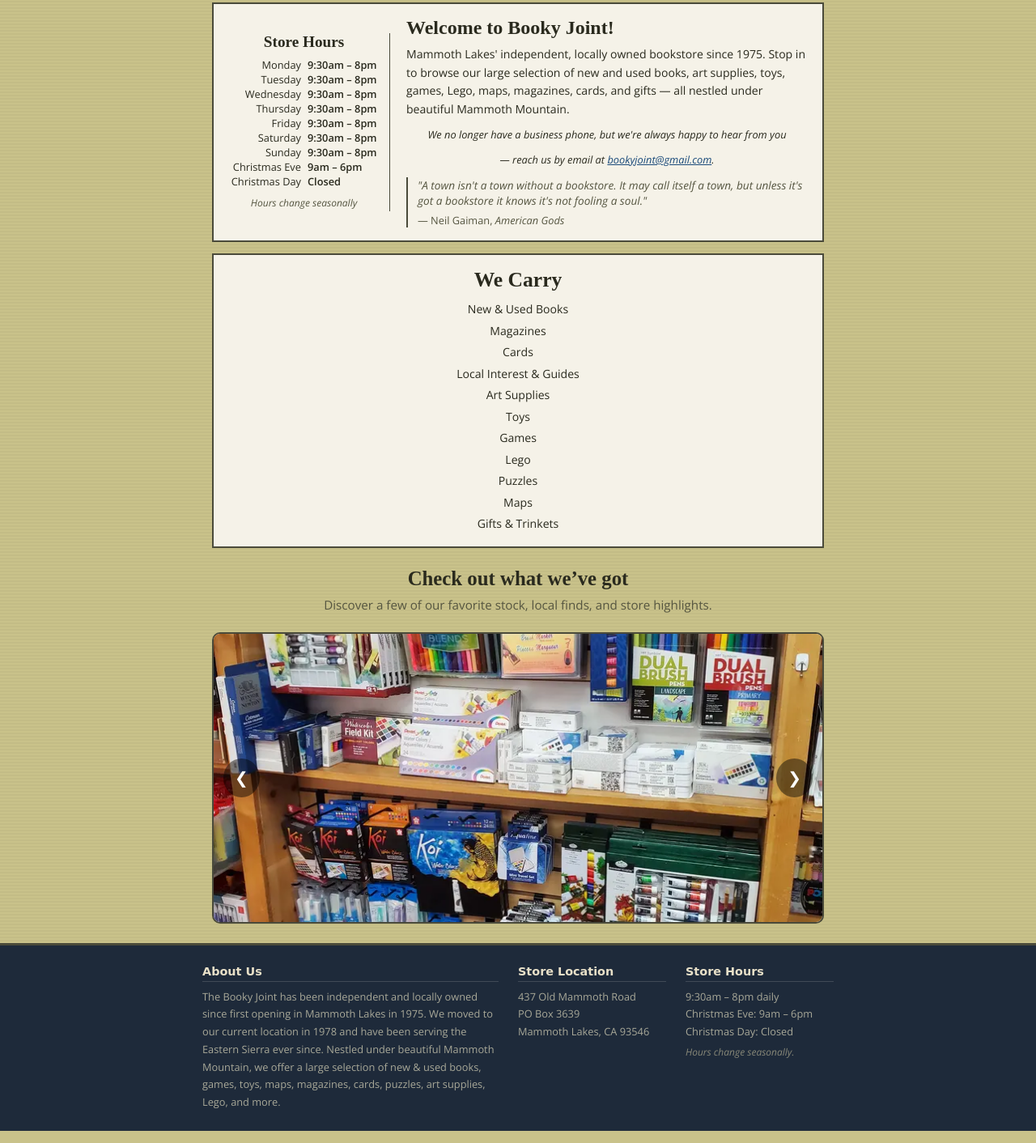
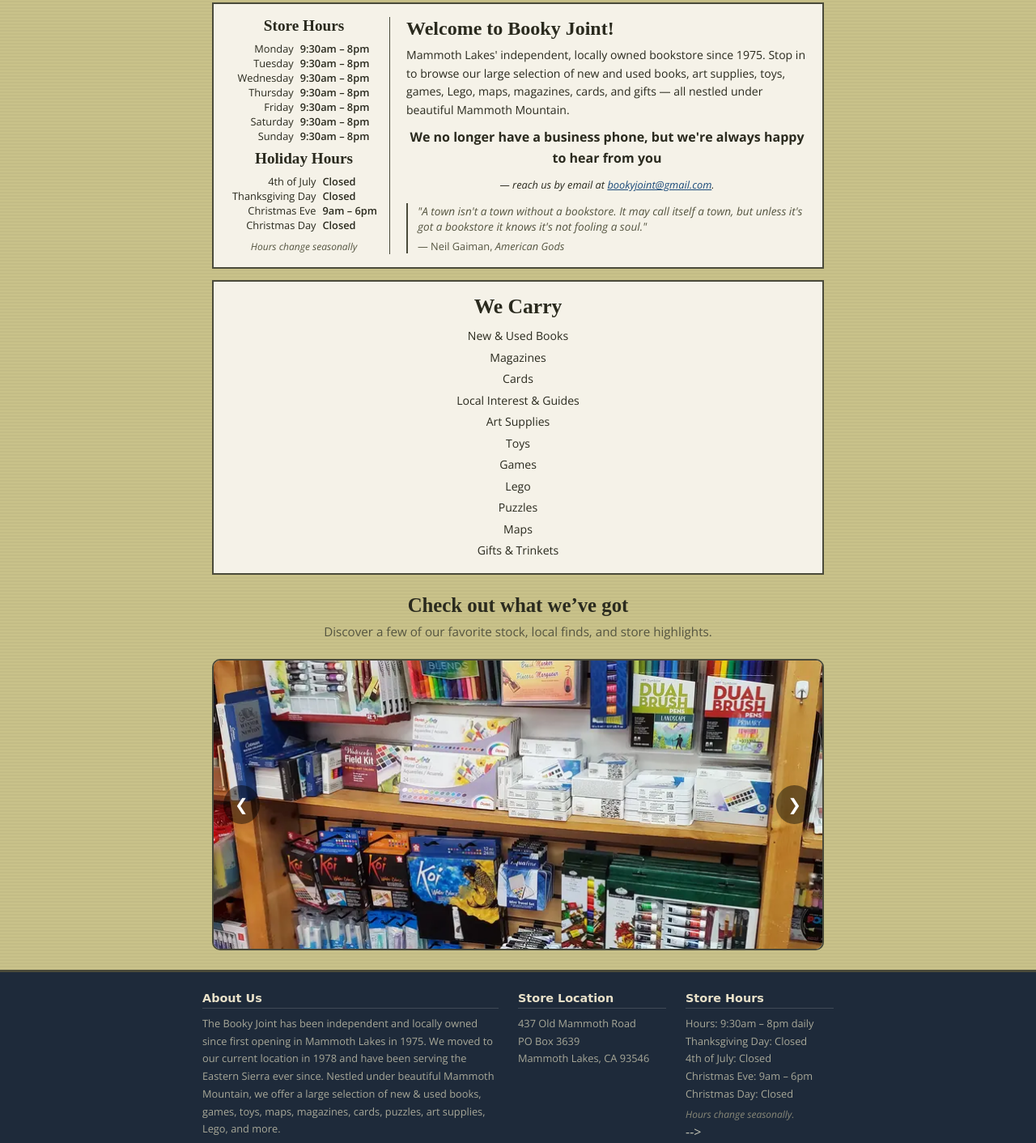
Before and after one commit to bookyjoint/bookyjoint.github.io, a plain HTML site: page index.html in a window 1280 px wide. Shown: the part 252-1664 px from the top of the page at 81% size. Drawn offline with nearby package versions, Linux system fonts and the light colour scheme; files that its build step writes are made by us from their sources; a web font is replaced by a local one.

Commit message:
Updated hours and files to new structure.
- Added holiday hours
- Fixed links to new css directory and in css
  style sheet

```diff
--- a/css/style.css
+++ b/css/style.css
@@ -227,7 +227,7 @@ a:hover { color: var(--link-hover); }
 .header-full {
   width: 100%;
   height: clamp(180px, 24vh, 240px);
-  background-image: url('images/Banner/Logo_BlueWhite_Website_With_Mountains.webp');
+  background-image: url('/images/Banner/Logo_BlueWhite_Website_With_Mountains.webp');
   background-color: var(--navy);
   background-size: contain;
   background-position: center center;
@@ -659,7 +659,7 @@ footer p, footer address {
   /* .header-logo width rule goes here if split header is re-enabled */
   nav.main-nav ul li a { padding: 10px 12px; font-size: 0.82rem; }
   .photo-grid      { grid-template-columns: 1fr; }
-  .header-full     { background-image: url('images/Banner/Logo_BlueWhite_Website.webp'); }
+  .header-full     { background-image: url('/images/Banner/Logo_BlueWhite_Website.webp'); }
 
   .welcome-row {
     flex-direction: column;
--- a/games.html
+++ b/games.html
@@ -8,7 +8,7 @@
   <link rel="preconnect" href="https://fonts.googleapis.com">
   <link rel="preconnect" href="https://fonts.gstatic.com" crossorigin>
   <link href="https://fonts.googleapis.com/css2?family=Chelsea+Market&family=Fredericka+the+Great&family=Open+Sans:ital,wght@0,400;0,600;0,700;1,400&display=swap" rel="stylesheet">
-  <link rel="stylesheet" href="css/style.css">
+  <link rel="stylesheet" href="/css/style.css">
 </head>
 <body>
 
@@ -77,12 +77,20 @@
 
     <div class="footer-hours">
       <h4>Store Hours</h4>
+      <!--
+        ╔══════════════════════════════════╗
+        ║   UPDATE HOURS HERE EACH SEASON  ║
+        ╚══════════════════════════════════╝
+      -->
       <p>
-        9:30am – 8pm daily<br>
+        Hours: 9:30am – 8pm daily<br>
+        Thanksgiving Day: Closed<br>
+        4th of July: Closed<br>
         Christmas Eve: 9am – 6pm<br>
         Christmas Day: Closed
       </p>
       <p class="hours-seasonal">Hours change seasonally.</p>
+      <!-- END HOURS SECTION -->
     </div>
   </div>
 </footer>
--- a/index.html
+++ b/index.html
@@ -8,7 +8,7 @@
   <link rel="preconnect" href="https://fonts.googleapis.com">
   <link rel="preconnect" href="https://fonts.gstatic.com" crossorigin>
   <link href="https://fonts.googleapis.com/css2?family=Chelsea+Market&family=Fredericka+the+Great&family=Open+Sans:ital,wght@0,400;0,600;0,700;1,400&display=swap" rel="stylesheet">
-  <link rel="stylesheet" href="style.css">
+  <link rel="stylesheet" href="/css/style.css">
 </head>
 <body>
 
@@ -55,6 +55,11 @@
           <tr><td>Friday</td><td>9:30am – 8pm</td></tr>
           <tr><td>Saturday</td><td>9:30am – 8pm</td></tr>
           <tr><td>Sunday</td><td>9:30am – 8pm</td></tr>
+        </table>
+        <h3>Holiday Hours</h3>
+        <table>
+          <tr><td>4th of July</td><td>Closed</td></tr>
+          <tr><td>Thanksgiving Day</td><td>Closed</td></tr>
           <tr><td>Christmas Eve</td><td>9am – 6pm</td></tr>
           <tr><td>Christmas Day</td><td>Closed</td></tr>
         </table>
@@ -65,7 +70,7 @@
       <div class="welcome-text">
         <h2>Welcome to Booky Joint!</h2>
         <p>Mammoth Lakes' independent, locally owned bookstore since 1975. Stop in to browse our large selection of new and used books, art supplies, toys, games, Lego, maps, magazines, cards, and gifts — all nestled under beautiful Mammoth Mountain.</p>
-        <p style="text-align: center; margin-top:10px; font-size:0.8rem;"><em>We no longer have a business phone, but we're always happy to hear from you</em></p>
+        <p style="text-align: center; margin-top:10px; font-size:1rem;"><strong>We no longer have a business phone, but we're always happy to hear from you</strong></p>
         <p style="text-align: center; margin-top:10px; font-size:0.8rem;"><em>— reach us by email at <a href="mailto:bookyjoint@gmail.com">bookyjoint@gmail.com</a>.</em></p>
         <blockquote>
           "A town isn't a town without a bookstore. It may call itself a town, but unless it's got a bookstore it knows it's not fooling a soul."
@@ -149,12 +154,14 @@
         ╚══════════════════════════════════╝
       -->
       <p>
-        9:30am – 8pm daily<br>
+        Hours: 9:30am – 8pm daily<br>
+        Thanksgiving Day: Closed<br>
+        4th of July: Closed<br>
         Christmas Eve: 9am – 6pm<br>
         Christmas Day: Closed
       </p>
       <p class="hours-seasonal">Hours change seasonally.</p>
-      <!-- END HOURS SECTION -->
+      <!-- END HOURS SECTION -->-->
     </div>
 
   </div>
```
Also changed, not shown: puzzles.html (+10 -2 lines).
